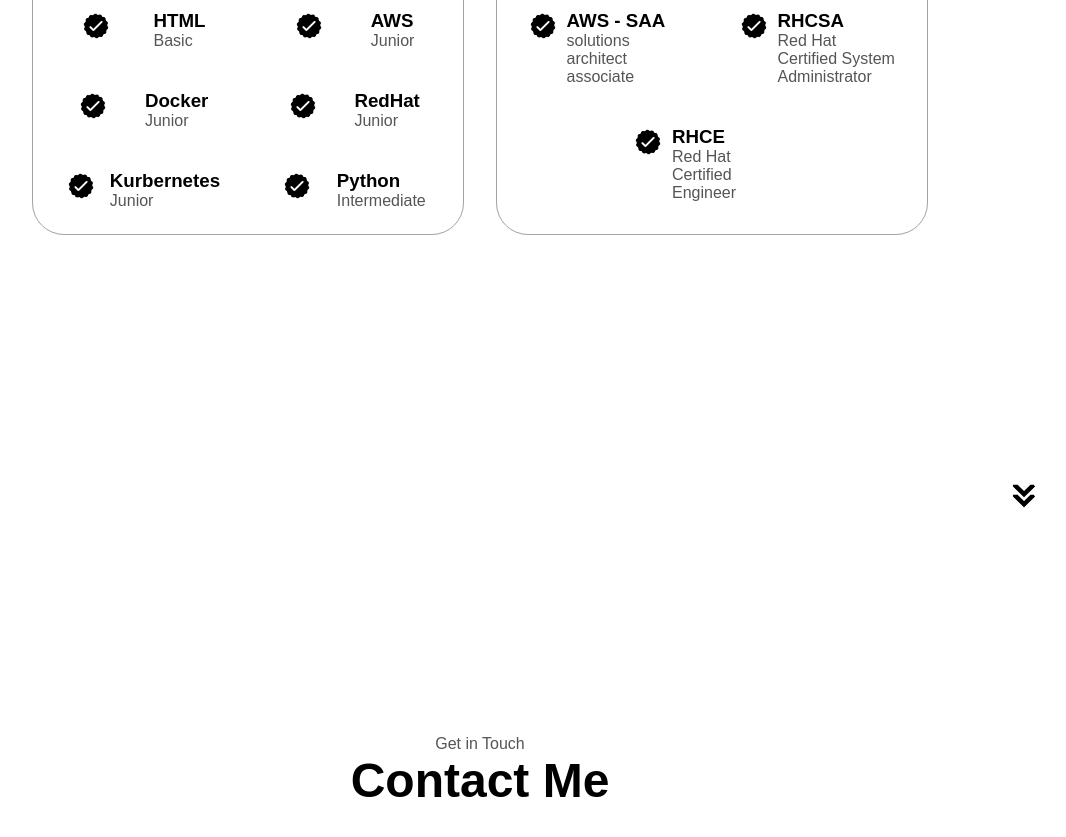
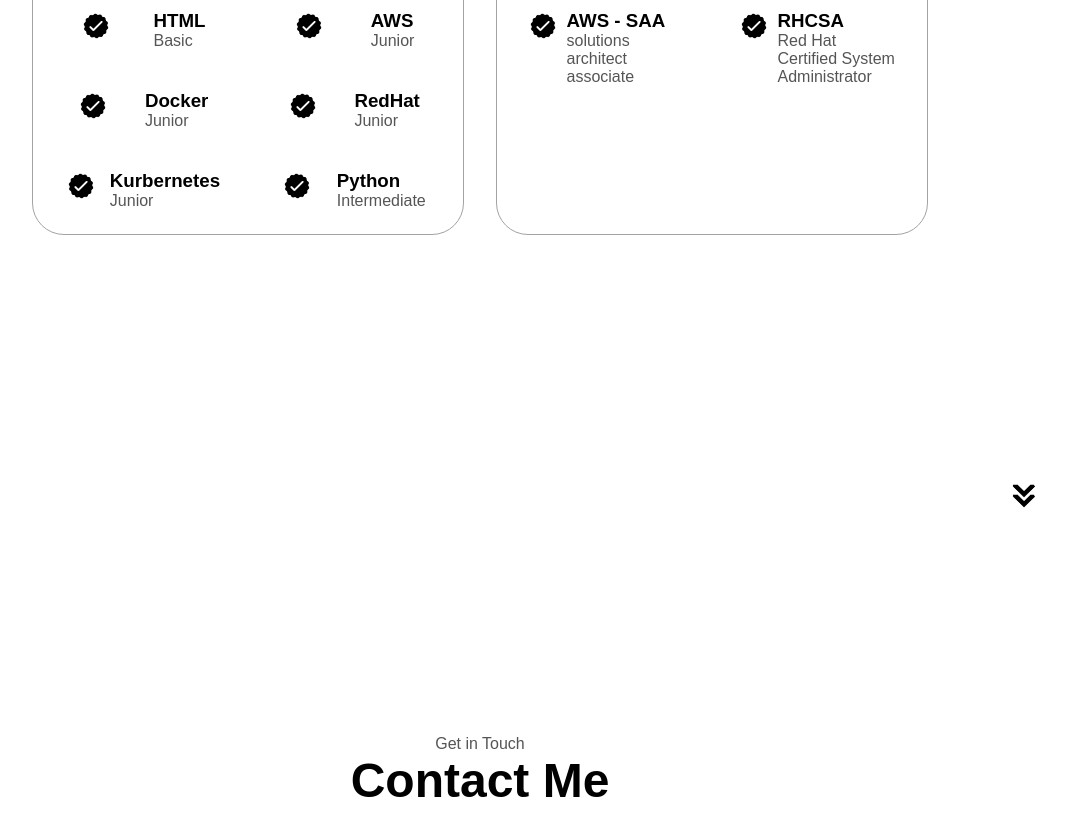
Before and after one commit to jonathanjs55/JonathanShomer.com, a plain HTML site: page index.html in a window 1280 px wide. Shown: the part 1880-2717 px from the top of the page, without its empty margins (160-1226 px from the left). Drawn offline with Linux system fonts and the light colour scheme; a web font is replaced by a local one.

Commit message:
Update index.html
dont have rhcse yet

```diff
--- a/index.html
+++ b/index.html
@@ -204,16 +204,6 @@
                             <p>Red Hat Certified System Administrator</p>
                         </div>
                     </article>
-                    <article>
-                        <img src="./stuff/assets/checkmark.png"
-                        alt="experience icon"
-                        class="icon"
-                        />
-                        <div>
-                            <h3>RHCE</h3>
-                            <p>Red Hat Certified Engineer</p>
-                        </div>
-                    </article>
                 </div>
             </div>
         </div>
```
